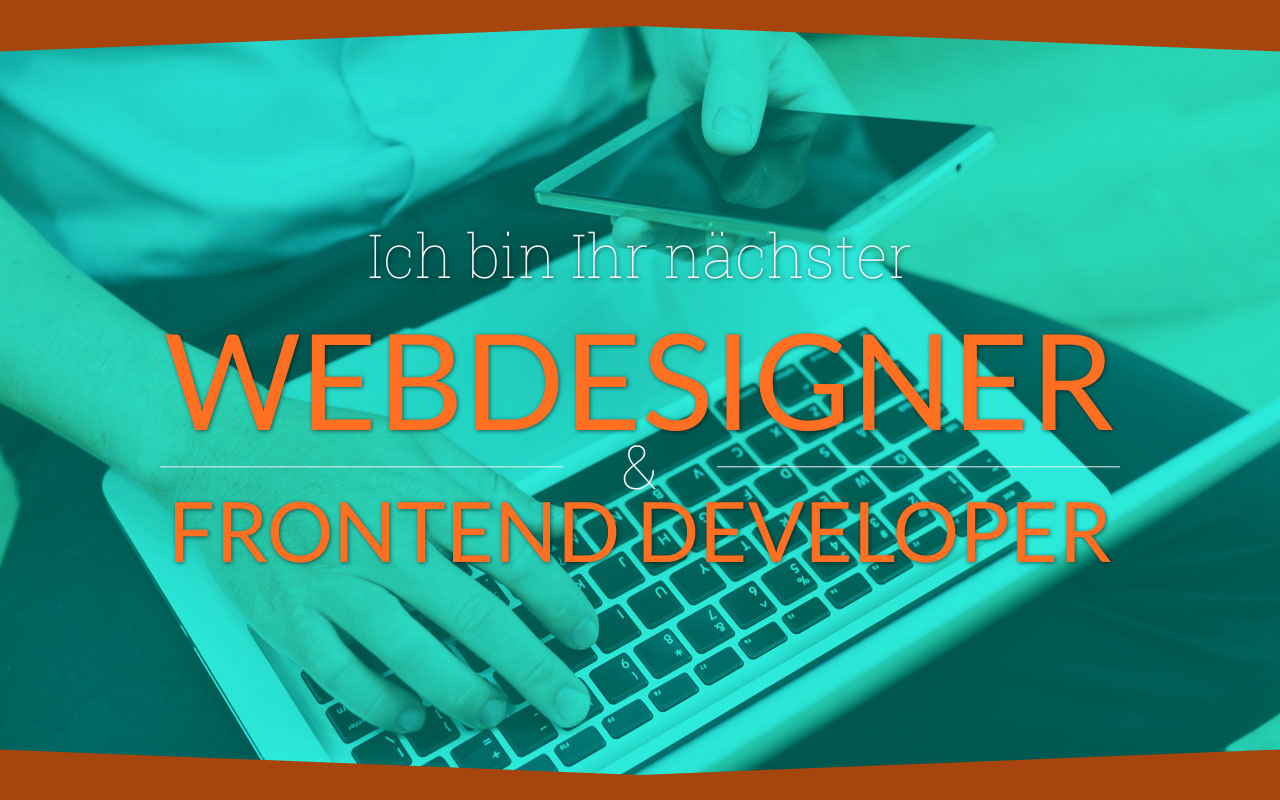
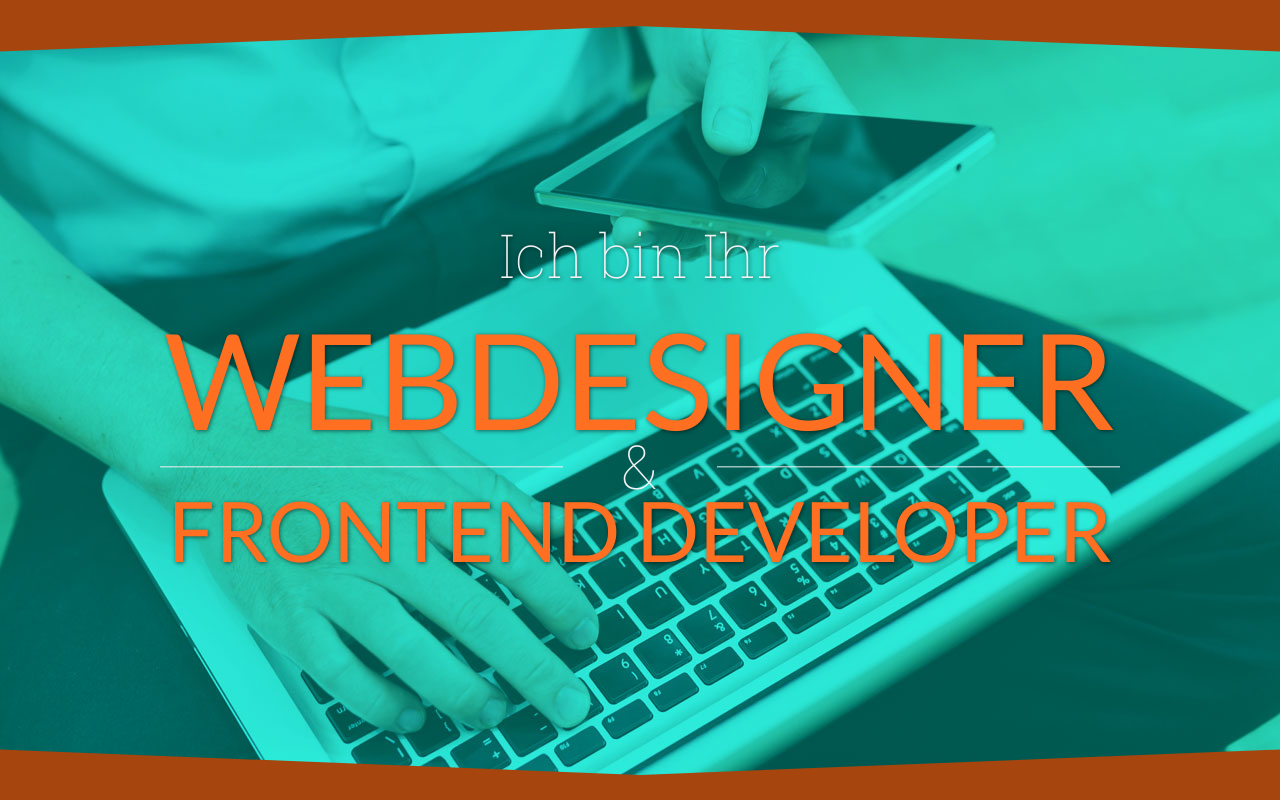
Before and after one commit to jacism/jungerpadawan, a PHP site: page / in a window 1280 px wide. Shown: the top 800 px of the page. Run offline with PHP 8.4, Linux system fonts and the light colour scheme; data that the repository does not hold is empty; some web fonts are replaced.

Commit message:
überschrift geändert
h1 tag

```diff
--- a/index.php
+++ b/index.php
@@ -51,7 +51,7 @@
 
       <h1 id="headtitle">
           <div id="and"><span class="line-left"></span> &amp; <span class="line-right"></span> </div>
-          <div id="top">Ich bin Ihr nächster</div>
+          <div id="top">Ich bin Ihr</div>
           <div id="wd">Webdesigner</div>
           <div id="fd">Frontend Developer</div>
       </h1>
```
